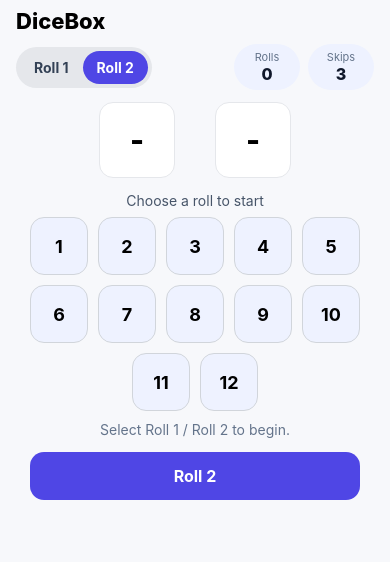
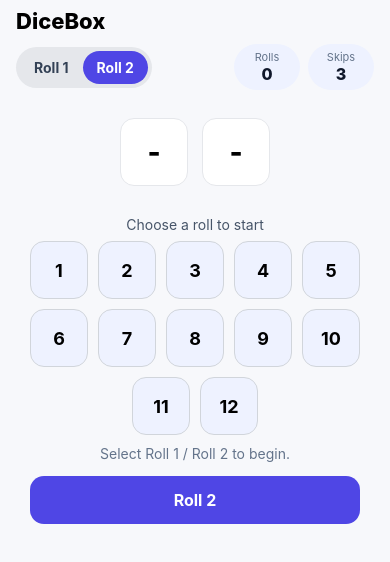
Before and after one commit to bhi049/dicebox, a React Native app: screen /Game in a window 390 px wide. Shown: the top 562 px of the page. Built offline with nearby package versions, Linux system fonts and the light colour scheme.

Commit message:
switch 1 or 2 die animation and clipping issue fixed

```diff
--- a/src/components/Dice.js
+++ b/src/components/Dice.js
@@ -1,48 +1,59 @@
 // src/components/Dice.js
 import React, { useEffect, useRef, useState, memo } from "react";
-import { View, Text, StyleSheet, Animated } from "react-native";
+import { View, Text, StyleSheet, Animated, Easing } from "react-native";
 import { useTheme } from "../theme/theme";
 
-const ROLL_MS = 500;     // spin+bounce duration
-const STAGGER_MS = 120;  // small delay for die #2
+// ——— Size ———
+const DIE = 68;
+const GAP = 14;
+const SAFE = 16;                 // extra vertical headroom for 45° rotation
+const STAGE_W = DIE * 2 + GAP;
+const STAGE_H = DIE + SAFE * 2;  // taller so spinning corners never clip
+const CENTER_LEFT = (STAGE_W - DIE) / 2;
 
-const Die = memo(function Die({ value, trigger, delayMs = 0 }) {
+// ——— Animation ———
+const ROLL_MS = 500;
+const STAGGER_MS = 120;
+const SPLIT_MS = 220;
+
+const Die = memo(function Die({ value, trigger, delayMs = 0, extraTransform = [], extraScale }) {
   const t = useTheme();
   const rot = useRef(new Animated.Value(0)).current;
   const lift = useRef(new Animated.Value(0)).current;
 
   useEffect(() => {
-    // All on the native driver (smooth even if JS stalls)
     rot.setValue(0);
     lift.setValue(0);
-
     const anim = Animated.sequence([
       Animated.delay(delayMs),
       Animated.parallel([
-        Animated.timing(rot,  { toValue: 1, duration: ROLL_MS, useNativeDriver: true }),
-        Animated.timing(lift, { toValue: 1, duration: ROLL_MS, useNativeDriver: true }),
+        Animated.timing(rot,  { toValue: 1, duration: ROLL_MS, easing: Easing.out(Easing.cubic), useNativeDriver: true }),
+        Animated.timing(lift, { toValue: 1, duration: ROLL_MS, easing: Easing.out(Easing.cubic), useNativeDriver: true }),
       ]),
       Animated.spring(lift, { toValue: 0, friction: 6, useNativeDriver: true }),
     ]);
-
     anim.start();
     return () => anim.stop();
   }, [trigger, delayMs, rot, lift]);
 
-  const rotateZ   = rot.interpolate({ inputRange: [0, 1], outputRange: ["0deg", "360deg"] });
-  const translateY= lift.interpolate({ inputRange: [0, 1], outputRange: [0, -12] });
-  const scale     = lift.interpolate({ inputRange: [0, 1], outputRange: [1, 1.06] });
+  const rotateZ    = rot.interpolate({ inputRange: [0, 1], outputRange: ["0deg", "360deg"] });
+  const translateY = lift.interpolate({ inputRange: [0, 1], outputRange: [0, -12] });
+  const bounce     = lift.interpolate({ inputRange: [0, 1], outputRange: [1, 1.06] });
+
+  const transforms = [
+    ...(extraTransform || []),
+    { rotateZ },
+    { translateY },
+    ...(extraScale ? [{ scale: extraScale }] : []),
+    { scale: bounce },
+  ];
 
   return (
     <Animated.View
       style={[
         styles.die,
-        {
-          backgroundColor: t.diceBg,
-          borderRadius: t.radius,
-          borderColor: t.border,
-          transform: [{ rotateZ }, { translateY }, { scale }],
-        },
+        { backgroundColor: t.diceBg, borderRadius: t.radius, borderColor: t.border, transform: transforms },
+        { renderToHardwareTextureAndroid: true, shouldRasterizeIOS: true },
       ]}
     >
       <Text style={styles.dieText}>{value ?? "-"}</Text>
@@ -51,35 +62,67 @@ const Die = memo(function Die({ value, trigger, delayMs = 0 }) {
 });
 
 export default memo(function Dice({ d1, d2, mode = 2 }) {
-  // Re-trigger animation even if the rolled number repeats
+  // trigger roll anim on any value change
   const [trigger, setTrigger] = useState(0);
   const prev = useRef([null, null]);
-
   useEffect(() => {
     const [p1, p2] = prev.current;
     if (d1 !== p1 || d2 !== p2) setTrigger((k) => k + 1);
     prev.current = [d1, d2];
   }, [d1, d2]);
 
-  if (mode === 1) {
-    return (
-      <View style={styles.row}>
-        <Die value={d1} trigger={trigger} />
-      </View>
-    );
-  }
+  // reversible one↔two mode transition (native)
+  const split = useRef(new Animated.Value(mode === 2 ? 1 : 0)).current;
+  useEffect(() => {
+    Animated.timing(split, {
+      toValue: mode === 2 ? 1 : 0,
+      duration: SPLIT_MS,
+      easing: Easing.out(Easing.cubic),
+      useNativeDriver: true,
+    }).start();
+  }, [mode, split]);
+
+  const SHIFT = (DIE + GAP) / 2;
+  const die1Shift   = split.interpolate({ inputRange: [0, 1], outputRange: [0, -SHIFT] });
+  const die2Shift   = split.interpolate({ inputRange: [0, 1], outputRange: [0,  SHIFT] });
+  const die2Opacity = split;
+  const die1Scale   = split.interpolate({ inputRange: [0, 1], outputRange: [1.03, 1.0] });
+  const delay2      = mode === 2 ? STAGGER_MS : 0;
 
   return (
-    <View style={styles.row}>
-      <Die value={d1} trigger={trigger} />
-      <View style={{ width: STAGGER_MS / 3 }} />
-      <Die value={d2} trigger={trigger} delayMs={STAGGER_MS} />
+    <View style={styles.stage}>
+      <Die value={d1} trigger={trigger} extraScale={die1Scale} extraTransform={[{ translateX: die1Shift }]} />
+      <Animated.View
+        pointerEvents="none"
+        style={{
+          position: "absolute",
+          left: CENTER_LEFT,
+          opacity: die2Opacity,
+          transform: [{ translateX: die2Shift }],
+        }}
+      >
+        <Die value={d2} trigger={trigger} delayMs={delay2} />
+      </Animated.View>
     </View>
   );
 });
 
 const styles = StyleSheet.create({
-  row: { flexDirection: "row", alignItems: "center", justifyContent: "center", marginVertical: 8 },
-  die: { width: 76, height: 76, alignItems: "center", justifyContent: "center", borderWidth: 1.5 },
-  dieText: { fontSize: 30, fontWeight: "800" },
+  stage: {
+    width: STAGE_W,
+    height: STAGE_H,
+    alignItems: "center",
+    justifyContent: "center",
+    // IMPORTANT: allow rotated corners to render outside bounds
+    overflow: "visible",
+    marginVertical: 8,
+  },
+  die: {
+    width: DIE,
+    height: DIE,
+    alignItems: "center",
+    justifyContent: "center",
+    borderWidth: 1.5,
+  },
+  dieText: { fontSize: 28, fontWeight: "800" },
 });
```
